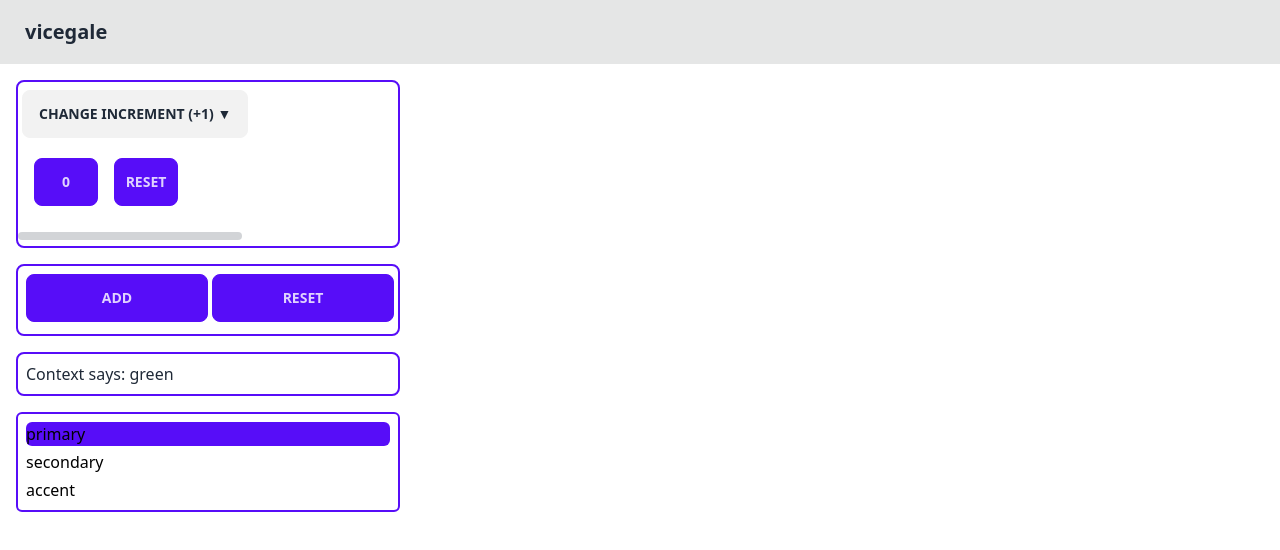
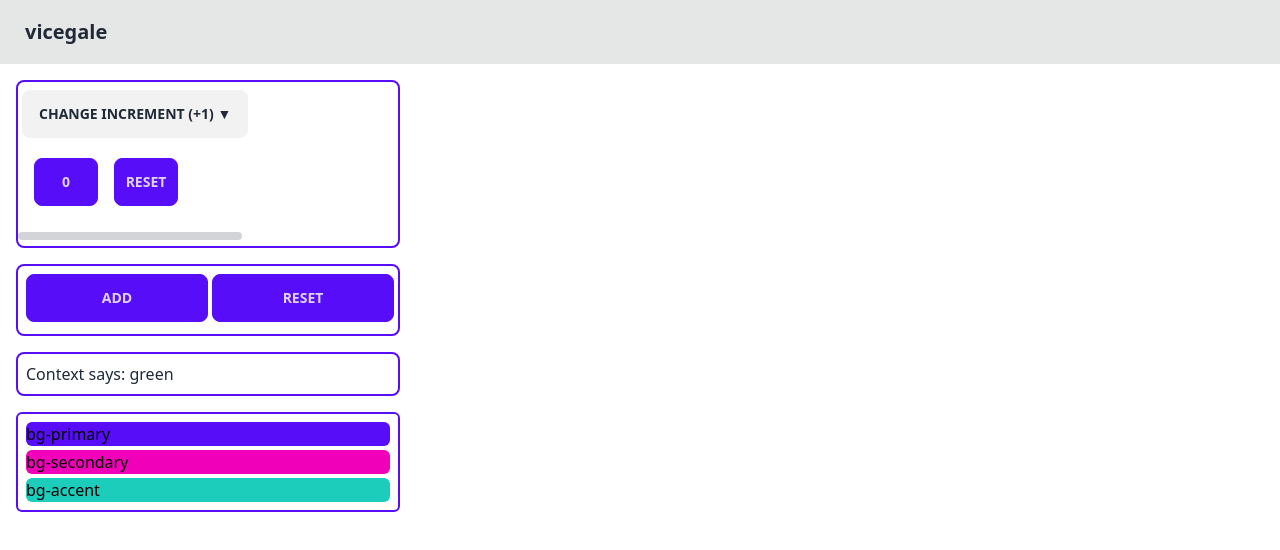
Before and after one commit to Vicegale/daisyui-nextjs, a Next.js app: page / in a window 1280 px wide. Shown: the top 550 px of the page. Built offline with nearby package versions, Linux system fonts and the light colour scheme.

Commit message:
2 files modified

```diff
--- a/components/props/PropsWidget.tsx
+++ b/components/props/PropsWidget.tsx
@@ -1,7 +1,7 @@
-type Color = 'primary' | 'secondary' | 'accent';
+type Color = 'bg-primary' | 'bg-secondary' | 'bg-accent';
 
 const PropsWidget = (props: { color: Color }) => {
-  const className = 'bg-' + props.color;
+  const className = props.color;
   return (
     <div className={className + ' rounded-md text-black'}>{props.color}</div>
   );
--- a/pages/index.tsx
+++ b/pages/index.tsx
@@ -13,9 +13,9 @@ const Home = () => {
         <Logger />
         <ContextWidget />
         <div className="flex flex-col space-y-1 mt-1 w-96 m-4 p-2 border-solid border-2 border-primary rounded-md">
-          <PropsWidget color="primary" />
-          <PropsWidget color="secondary" />
-          <PropsWidget color="accent" />
+          <PropsWidget color="bg-primary" />
+          <PropsWidget color="bg-secondary" />
+          <PropsWidget color="bg-accent" />
         </div>
       </div>
     </div>
```
